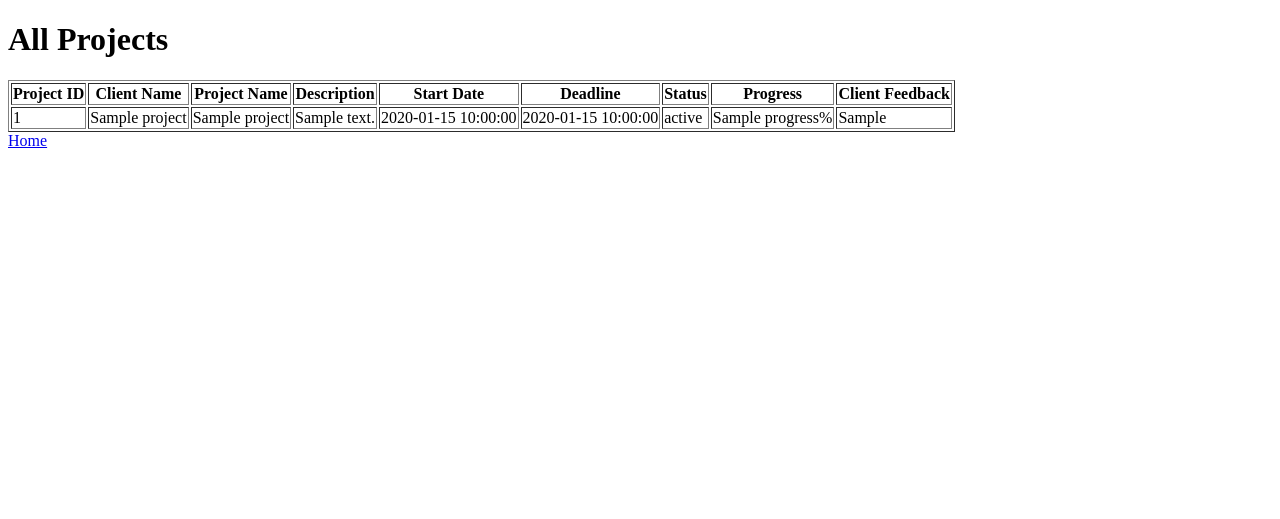
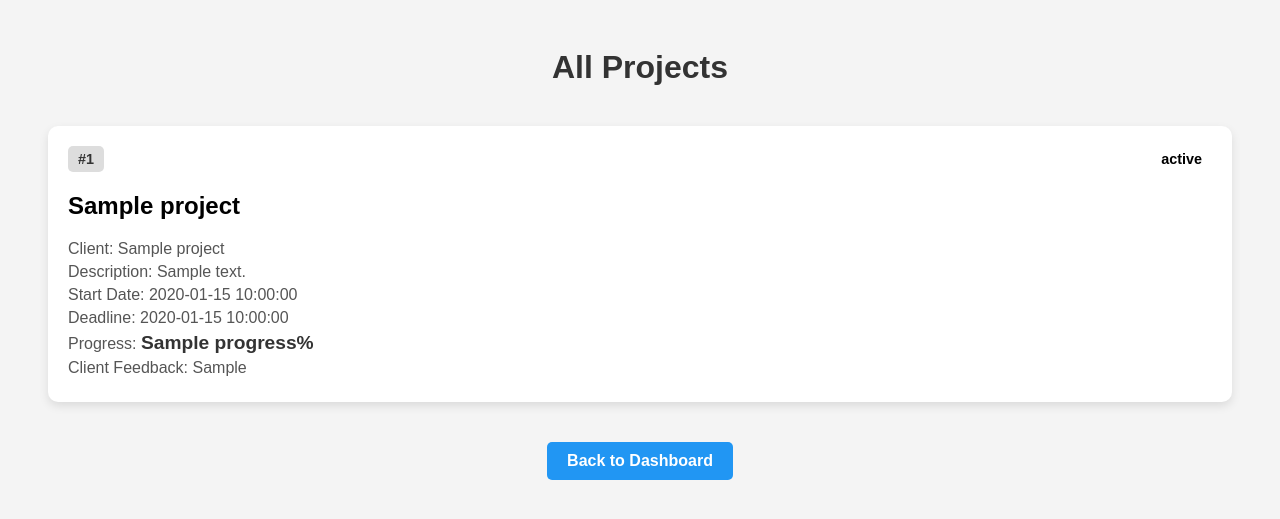
Before and after one commit to assadullaalgalib/TeamSync, a PHP site: template view/pm-project-showall.php in a window 1280 px wide. Shown: the top 519 px of the page. Run offline with PHP 8.4, Linux system fonts and the light colour scheme; the template is opened without the code that fills it: most values are stand-ins (such as "Sample title", 1, 10 or a date in 2020).

Commit message:
Pmdashboard and pm show all proj css

```diff
--- a/css/pm-project-showall.css
+++ b/css/pm-project-showall.css
@@ -1,96 +1,107 @@
-
 /* General Styles */
 body {
-    font-family: 'Roboto', sans-serif;
-    margin: 0;
-    padding: 0;
-    background-color: #f9f9f9;
+    font-family: Arial, sans-serif;
+    background-color: #f4f4f4;
+    text-align: center;
+    padding: 20px;
 }
 
-/* Navbar Styles*/
-.navbar {
-    display: flex;
-    justify-content: space-between;
-    align-items: center;
-    padding: 10px 20px;
-    background-color: #007bff;
-    color: #fff;
-    box-shadow: 0 2px 4px rgba(0, 0, 0, 0.1);
-}
-
-.navbar .logo {
-    font-size: 1.5rem;
-    font-weight: 700;
-    color: #fff;
-}
-
-.nav-links {
-    list-style: none;
-    display: flex;
-    gap: 15px;
-    margin: 0;
-    padding: 0;
-}
-
-.nav-links li {
-    margin: 0;
-    padding: 0;
-}
-
-.nav-links a {
-    text-decoration: none;
-    color: #fff;
-    font-weight: 500;
-    transition: color 0.2s ease;
-}
-
-.nav-links a:hover {
-    color: #ffdd57;
-}
-
-/* Container and Grid */
-.container {
-    max-width: 1200px;
-    margin: 20px auto;
-    padding: 0 20px;
-}
-
+/* Page Title */
 h1 {
-    font-size: 2rem;
+    font-size: 2em;
     margin-bottom: 20px;
     color: #333;
 }
 
-.project-grid {
+/* Card Container */
+.project-container {
     display: grid;
-    grid-template-columns: repeat(auto-fit, minmax(300px, 1fr));
+    grid-template-columns: repeat(auto-fit, minmax(350px, 1fr));
     gap: 20px;
+    justify-content: center;
+    max-width: 1200px;
+    margin: auto;
+    padding: 20px;
 }
 
-/* Project Card Styles */
+/* Project Card */
 .project-card {
-    background: #fff;
+    background: #ffffff;
+    padding: 20px;
     border-radius: 10px;
-    box-shadow: 0 4px 6px rgba(0, 0, 0, 0.1);
-    padding: 20px;
-    transition: transform 0.2s, box-shadow 0.2s;
+    box-shadow: 0 4px 10px rgba(0, 0, 0, 0.1);
+    text-align: left;
+    transition: transform 0.2s ease-in-out;
+    position: relative;
+    overflow: hidden;
 }
 
 .project-card:hover {
     transform: translateY(-5px);
-    box-shadow: 0 6px 10px rgba(0, 0, 0, 0.15);
+    box-shadow: 0 8px 20px rgba(0, 0, 0, 0.15);
 }
 
-.project-card h3 {
-    font-size: 1.25rem;
+/* Card Header */
+.card-header {
+    display: flex;
+    justify-content: space-between;
+    align-items: center;
     margin-bottom: 10px;
-    color: #333;
-    border-bottom: 3px solid #007bff;
-    display: inline-block;
 }
 
-.project-details p {
+/* Project ID */
+.project-id {
+    background: #ddd;
+    padding: 5px 10px;
+    border-radius: 5px;
+    font-weight: bold;
+    font-size: 0.9em;
+    color: #333;
+}
+
+/* Status Styling */
+.status {
+    padding: 5px 10px;
+    border-radius: 5px;
+    font-weight: bold;
+    display: inline-block;
+    font-size: 0.9em;
+}
+
+/* Status Colors - Matches Exact Database Values */
+.status[data-status="Completed"] { background: #4CAF50; color: white; }
+.status[data-status="In Progress"] { background: #FF9800; color: white; }
+.status[data-status="Pending"] { background: #F44336; color: white; }
+.status[data-status="Handed Over"] { background: #2196F3; color: white; }  /* Blue */
+.status[data-status="Approved"] { background: #673AB7; color: white; } /* Purple */
+
+/* Project Details */
+.project-card p {
     margin: 5px 0;
-    font-size: 0.95rem;
+    font-size: 1em;
     color: #555;
 }
+
+/* Progress */
+.progress-text {
+    font-size: 1.2em;
+    font-weight: bold;
+    color: #333;
+}
+
+/* Button */
+.btn {
+    display: inline-block;
+    background: #2196F3;
+    color: white;
+    padding: 10px 20px;
+    text-decoration: none;
+    border-radius: 5px;
+    margin-top: 20px;
+    font-weight: bold;
+    transition: background 0.3s ease-in-out;
+}
+
+.btn:hover {
+    background: #1976D2;
+}
--- a/view/pm-project-showall.php
+++ b/view/pm-project-showall.php
@@ -4,43 +4,33 @@
     <meta charset="UTF-8">
     <meta name="viewport" content="width=device-width, initial-scale=1.0">
     <title>All Projects - TeamSync</title>
-    <link rel="stylesheet" href="../css/styles.css">
+    <link rel="stylesheet" href="../css/pm-project-showall.css">
 </head>
 <body>
 
 <h1>All Projects</h1>
-<table border=1>
-    <thead>
-        <tr>
-            <th>Project ID</th>
-            <th>Client Name</th>
-            <th>Project Name</th>
-            <th>Description</th>
-            <th>Start Date</th>
-            <th>Deadline</th>
-            <th>Status</th>
-            <th>Progress</th>
-            <th>Client Feedback</th>
-        </tr>
-    </thead>
-    <tbody>
-        <?php foreach ($projects as $project) { ?>
-        <tr>
-            <td><?php echo $project['project_id']; ?></td>
-            <td><?php echo $project['client_name']; ?></td>
-            <td><?php echo $project['name']; ?></td>
-            <td><?php echo $project['description']; ?></td>
-            <td><?php echo $project['start_date']; ?></td>
-            <td><?php echo $project['deadline']; ?></td>
-            <td><?php echo $project['status']; ?></td>
-            <td><?php echo $project['progress']; ?>%</td>
-            <td><?php echo $project['client_feedback']; ?></td>
-        </tr>
-        <?php } ?>
-    </tbody>
-</table>
 
-<a href="../controller/user-dashboard-controller.php">Home</a>
+<div class="project-container">
+    <?php foreach ($projects as $project) { ?>
+        <div class="project-card">
+            <div class="card-header">
+                <span class="project-id">#<?php echo $project['project_id']; ?></span>
+                <span class="status" data-status="<?php echo $project['status']; ?>">
+                    <?php echo $project['status']; ?>
+                </span>
+            </div>
+            <h2><?php echo $project['name']; ?></h2>
+            <p>Client: <?php echo $project['client_name']; ?></p>
+            <p>Description: <?php echo $project['description']; ?></p>
+            <p>Start Date: <?php echo $project['start_date']; ?></p>
+            <p>Deadline: <?php echo $project['deadline']; ?></p>
+            <p>Progress: <span class="progress-text"><?php echo $project['progress']; ?>%</span></p>
+            <p>Client Feedback: <?php echo $project['client_feedback']; ?></p>
+        </div>
+    <?php } ?>
+</div>
+
+<a href="../controller/user-dashboard-controller.php" class="btn">Back to Dashboard</a>
 
 </body>
 </html>
```
